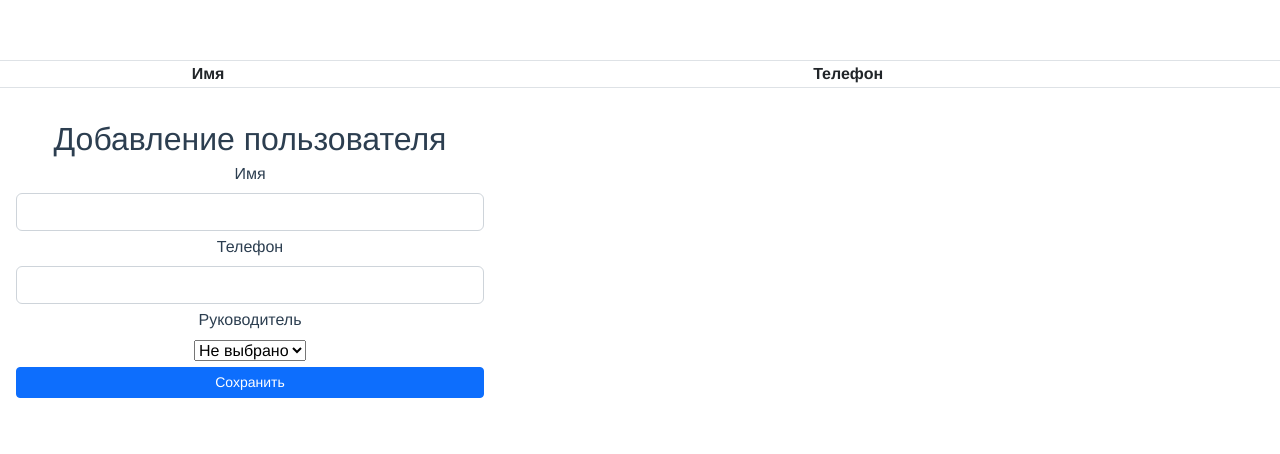
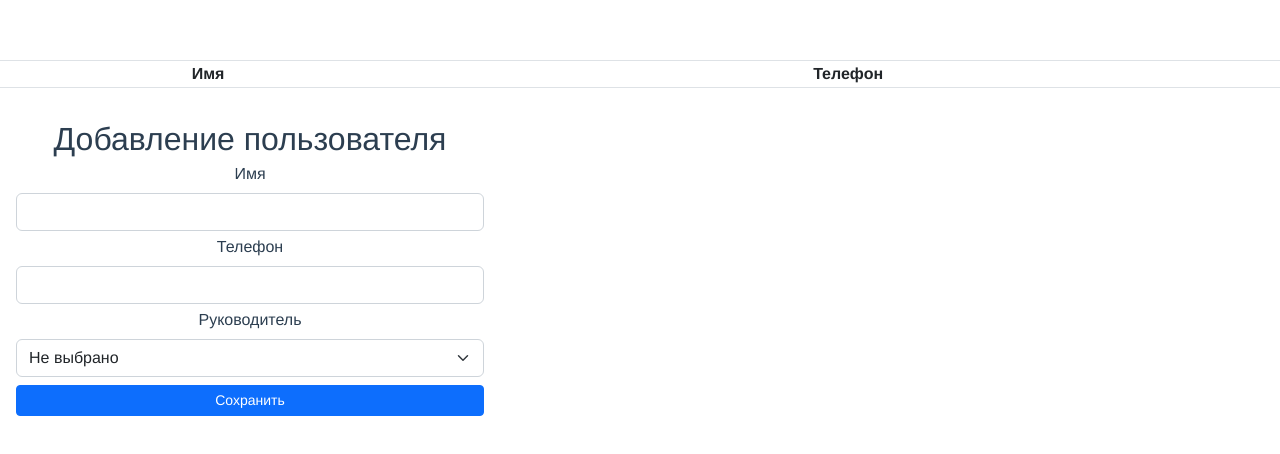
Before and after one commit to mackenneth/employees-table, a Vue app: page / in a window 1280 px wide. Shown: the top 454 px of the page. Built offline with nearby package versions, Linux system fonts and the light colour scheme.

Commit message:
style add style for form select

```diff
--- a/src/components/NewEmployeeForm.vue
+++ b/src/components/NewEmployeeForm.vue
@@ -21,9 +21,13 @@
     </b-form-group>
     <b-form-group
       label="Руководитель"
-      class="mb-1"
+      class="mb-2"
     >
-      <b-form-select v-model="employee.supervisorId" :options="employeesForSelect"/>
+      <b-form-select
+        v-model="employee.supervisorId"
+        :options="employeesForSelect"
+        class="form-select"
+      />
     </b-form-group>
     <b-button
       variant="primary"
```
